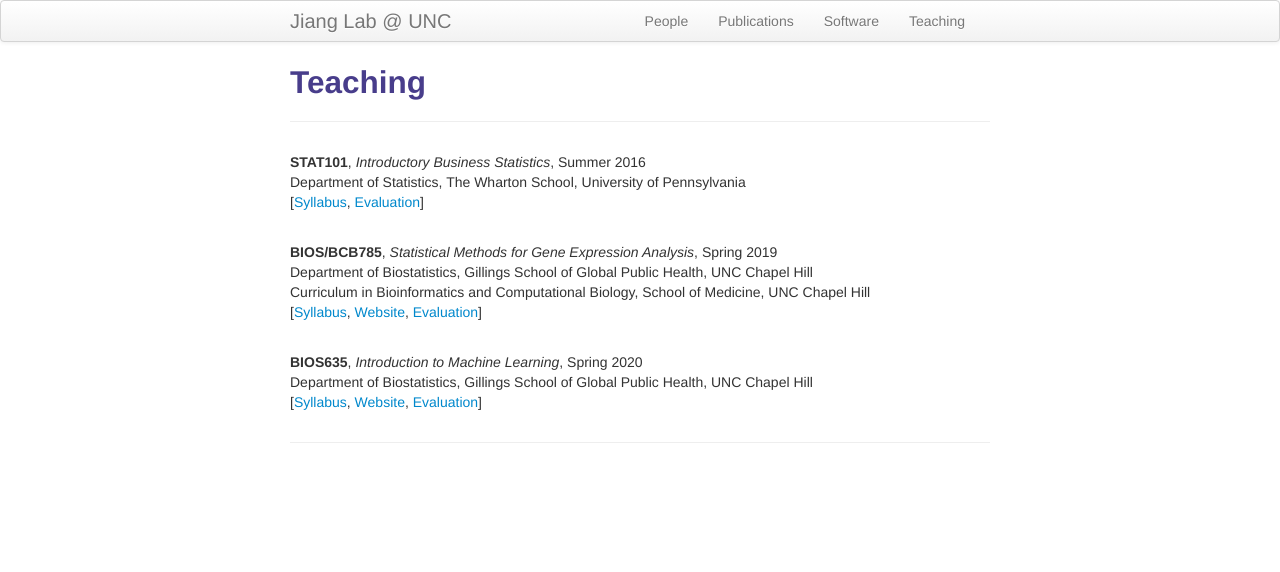
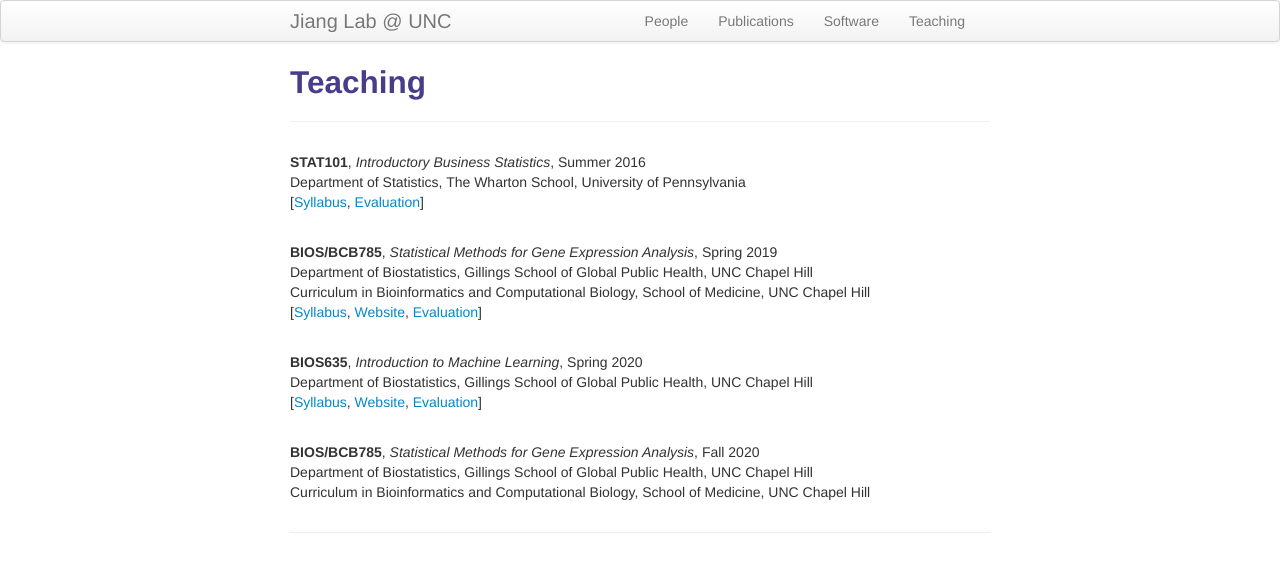
Before and after one commit to yuchaojiang/yuchaojiang.github.io, a Jekyll site: the page built from pages/teaching.md, in a window 1280 px wide. Shown: the top 572 px of the page. Built offline with Jekyll 4.4.1, drawn with Linux system fonts in a browser that asks for light colours.

Commit message:
Update teaching.md

```diff
--- a/pages/teaching.md
+++ b/pages/teaching.md
@@ -26,3 +26,9 @@ Department of Biostatistics, Gillings School of Global Public Health, UNC Chapel
 [<a href="https://www.dropbox.com/s/o7bu8kg1lcv74tc/BIOS%20635_Intro%20Machine%20Learning_Syllabus_v1.pdf?dl=0" title="Syllabus BIOS635">Syllabus</a>, <a href="https://github.com/yuchaojiang/BIOS635/" title="Course Website">Website</a>,
 	<a href="https://www.dropbox.com/s/qgxn7j80wwpfl3s/selected_evaluation.pdf?dl=0" title="Selected Evaluation">Evaluation</a>]
 </div>
+<br/>
+<div class="cv">
+  <b>BIOS/BCB785</b>, <i>Statistical Methods for Gene Expression Analysis</i>, Fall 2020 <br/>
+Department of Biostatistics, Gillings School of Global Public Health, UNC Chapel Hill <br/>
+Curriculum in Bioinformatics and Computational Biology, School of Medicine, UNC Chapel Hill
+</div>
```
